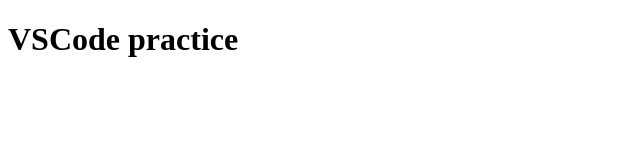
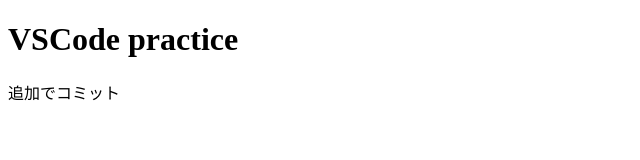
Before and after one commit to rllos365/vscode-practice, a plain HTML site: page index.html in a window 1280 px wide. Shown: the whole page, without its empty margins (0-640 px from the left). Drawn offline with Linux system fonts and the light colour scheme.

Commit message:
index.htmlにpタグを追加

```diff
--- a/index.html
+++ b/index.html
@@ -7,5 +7,6 @@
 </head>
 <body>
     <h1>VSCode practice</h1>
+    <p>追加でコミット</p>
 </body>
 </html>
```
